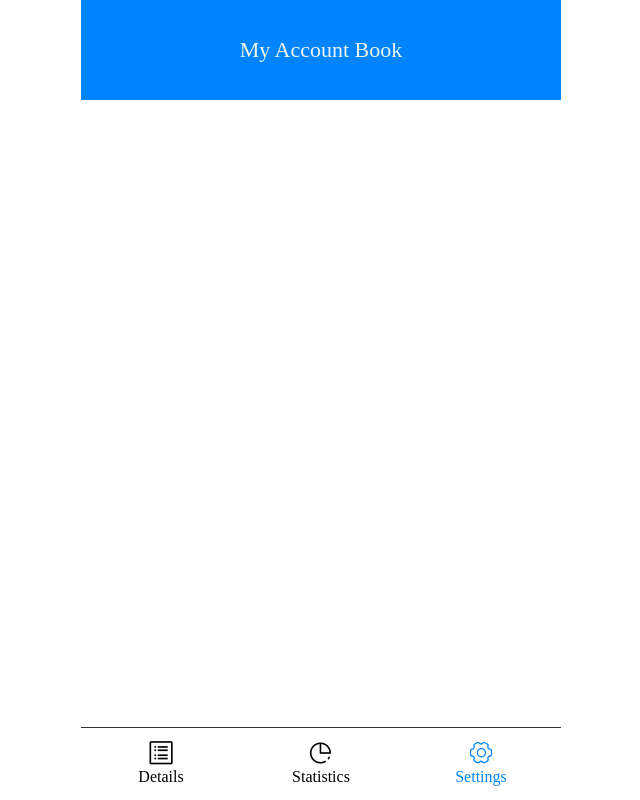
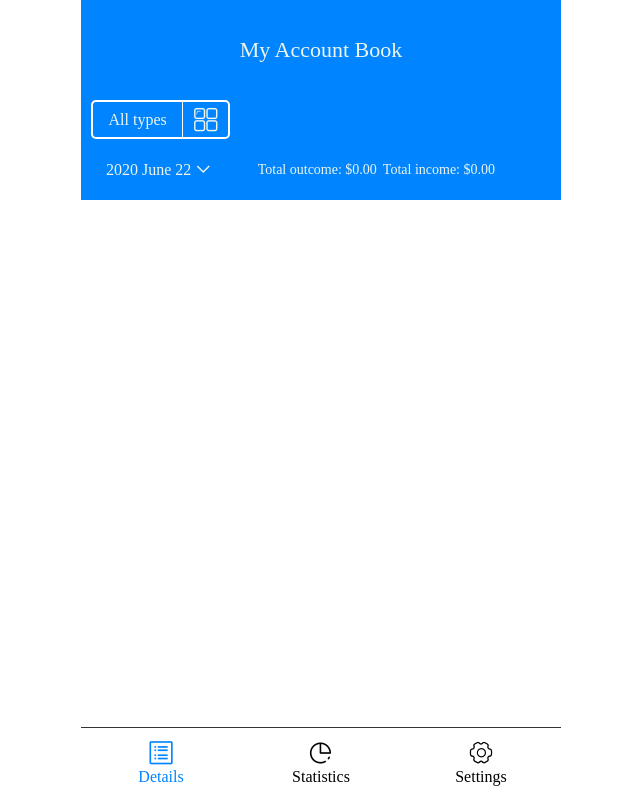
Before and after one commit to aldy97/Account_Book, a React (Create React App) app: page / in a window 1280 px wide. Shown: the whole page, without its empty margins (319-959 px from the left). Built offline with nearby package versions, Linux system fonts and the light colour scheme; what redux-immutable would draw is missing.

Commit message:
set router up correctly

```diff
--- a/src/App.js
+++ b/src/App.js
@@ -16,7 +16,7 @@ function App() {
       <Header />
       <BrowserRouter>
         <div>
-          <Route path='/home' exact component={Home}></Route>
+          <Route path='/' exact component={Home}></Route>
           <Route path='/statistics' exact component={Stat}></Route>
           <Route path='/setting' exact component={Setting}></Route>
         </div>
--- a/src/commons/footer/index.js
+++ b/src/commons/footer/index.js
@@ -12,7 +12,7 @@ class Footer extends Component {
   componentDidMount = () => {
     const urlParams = window.location.href;
     const keyword = urlParams.split('/')[3];
-    if (keyword === 'home') {
+    if (keyword === '') {
       this.setState(() => {
         return { isSelected: [true, false, false] };
       });
@@ -35,7 +35,7 @@ class Footer extends Component {
             this.state.isSelected[0] ? 'navItem isSelected' : 'navItem'
           }
           onClick={() => {
-            window.location.href = '/home';
+            window.location.href = '/';
           }}
         >
           <i className='iconfont'>&#xe689;</i>
```
